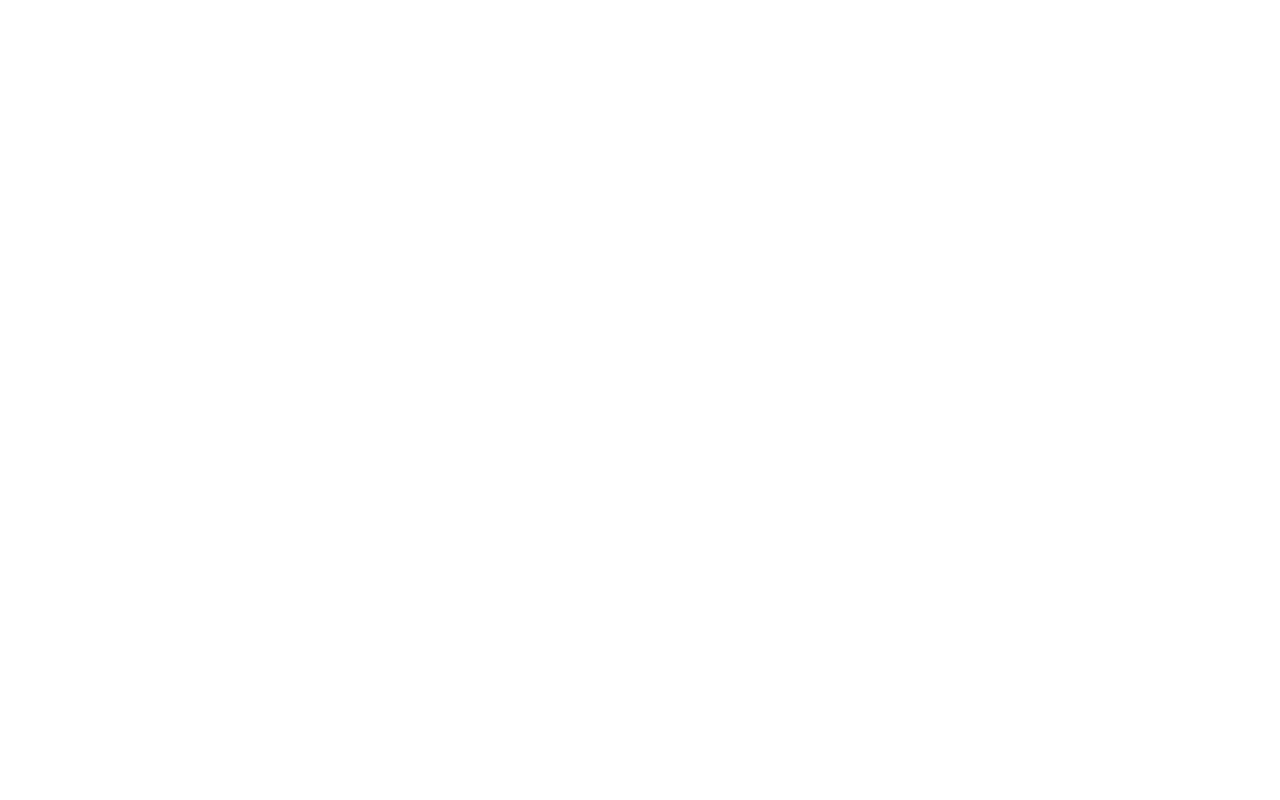
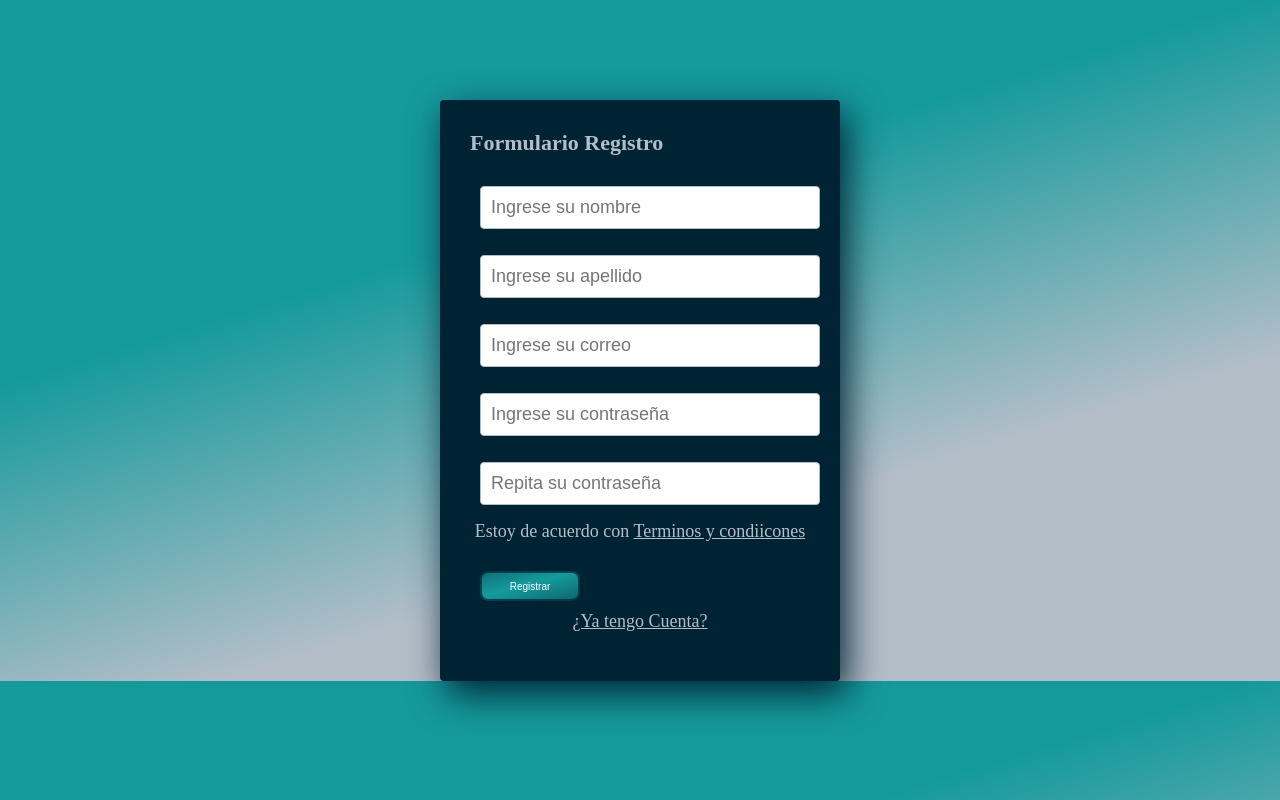
Before and after one commit to RamiroJC94/20230913CoC, a plain HTML site: page formulario.html in a window 1280 px wide. Drawn offline with Linux system fonts and the light colour scheme.

Commit message:
se creo un formulario de registro con estilos del formulario

```diff
--- a/estiloForm.css
+++ b/estiloForm.css
@@ -1,8 +1,82 @@
-.form{
-    background-color: #DDFFEE;
+:root {
+    /* --fondo: #141414; */
+    --primario:rgba(21, 154, 156,1);
+    --Secundario:rgba(0,35,51,1);
+    --Terciario: rgba(180, 190, 201,1);
 }
-.form-floating {
-    display: flex;
 
+*{
+    margin: 0;
+    padding: 0;
+    box-sizing: border-box;
+    text-decoration: none;
+}
+body{
+    /*background: rgb(0,35,51);
+    background: linear-gradient(155deg, rgba(0,35,51,1) 49%, rgba(21,154,156,1) 100%);
+*/
+background: rgb(180,190,201);
+background: linear-gradient(343deg, rgba(180,190,201,1) 30%, rgba(21,154,156,1) 64%);
+}
+
+.form-register{
+    width: 400px;
+    background: var(--Secundario);
+    padding: 30px;
+    margin: auto;
+    margin-top: 100px;
+    border-radius: 4px;
+    color: var(--Terciario);
+    box-shadow: 7px 13px 37px var(--Secundario);
+}
+
+.form-register h4{
+    font-size: 22px;
+    margin-bottom: 20px;
+    color: var(--Terciario);
+}
+
+.controls{
     width: 100%;
+    padding: 10px;
+    margin: 10px;
+    border-radius: 4px;
+    margin-bottom: 16px;
+    border: 1px solid var(--Terciario);
+    font-size: 18px;
 }
+
+.form-register p{
+    height: 40px;
+    text-align: center;
+    font-size: 18px;
+}
+
+.form-register a{
+    color:var(--Terciario);
+    text-decoration: underline;
+}
+
+.form-register a:hover{
+    color: var(--primario);
+}
+
+.btt-suscribe{
+    margin: 10px;
+    width: 100px;
+    height: 30px;
+    font-size: 10px;
+    border-radius: 8px;
+    background: linear-gradient(345deg, rgb(0,35,51) 0%, rgb(21,154,156) 33%, rgba(255, 255, 255, 0) 66%, rgba(255, 255, 255, 0) 100%) 99% 50% / 400% 400%;
+    border: 2px solid rgba(0,35,51,0.7);
+    transition: all 0.5s ease 0s !important;
+    color: rgb(255, 255, 255);
+}
+
+.btt-suscribe:hover{
+    border-radius: 8px;
+    background-position: 1% 50%;
+    border: 2px solid rgb(21,154,156);
+    transition: all 0.5s ease 0s !important;
+    color: #B4BEC9;
+}
--- a/formulario.html
+++ b/formulario.html
@@ -5,8 +5,25 @@
     <meta http-equiv="X-UA-Compatible" content="IE=edge">
     <meta name="viewport" content="width=s, initial-scale=1.0">
     <title>Document</title>
+    <link rel="stylesheet" href="estiloForm.css">
+
+        <!-- Montserrat -->
+        <link rel="preconnect" href="https://fonts.googleapis.com">
+        <link rel="preconnect" href="https://fonts.gstatic.com" crossorigin>
+        <link href="https://fonts.googleapis.com/css2?family=Montserrat:wght@100;500&display=swap" rel="stylesheet">
+        <!--Montserrat -->
 </head>
 <body>
-
+    <section class="form-register">
+        <h4>Formulario Registro</h4>
+        <input class="controls" type="text" id="nombre" placeholder="Ingrese su nombre">
+        <input class="controls" type="text" id="apellido" placeholder="Ingrese su apellido">
+        <input class="controls" type="email" id= "correo" placeholder="Ingrese su correo">
+        <input class="controls" type="password" id="contraseña" placeholder="Ingrese su contraseña">
+        <input class="controls" type="password" id="repetircontraseña" placeholder="Repita su contraseña">
+        <p>Estoy de acuerdo con <a href="#">Terminos y condiicones</a></p>
+        <input class="btt-suscribe" type="submit" value="Registrar" onclick="location.href='home.html';">
+        <p><a href="loggin.html">¿Ya tengo Cuenta?</a></p>
+    </section>
 </body>
 </html>
```
Also changed, not shown: index.html (+1 -1 lines).
